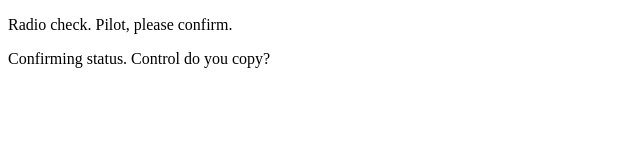
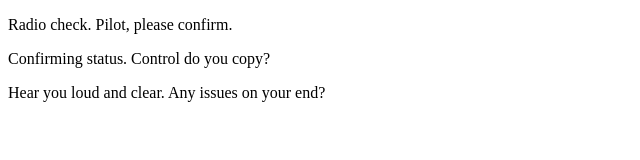
Before and after one commit to sthoreson9761/communication-log, a plain HTML site: page index.html in a window 1280 px wide. Shown: the whole page, without its empty margins (0-640 px from the left). Drawn offline with Linux system fonts and the light colour scheme.

Commit message:
first response to pilot

```diff
--- a/index.html
+++ b/index.html
@@ -3,5 +3,6 @@
    <body>
       <p>Radio check. Pilot, please confirm.</p>
       <p>Confirming status. Control do you copy?</p>
+      <p>Hear you loud and clear. Any issues on your end?</p>
    </body>
 </html>
```
